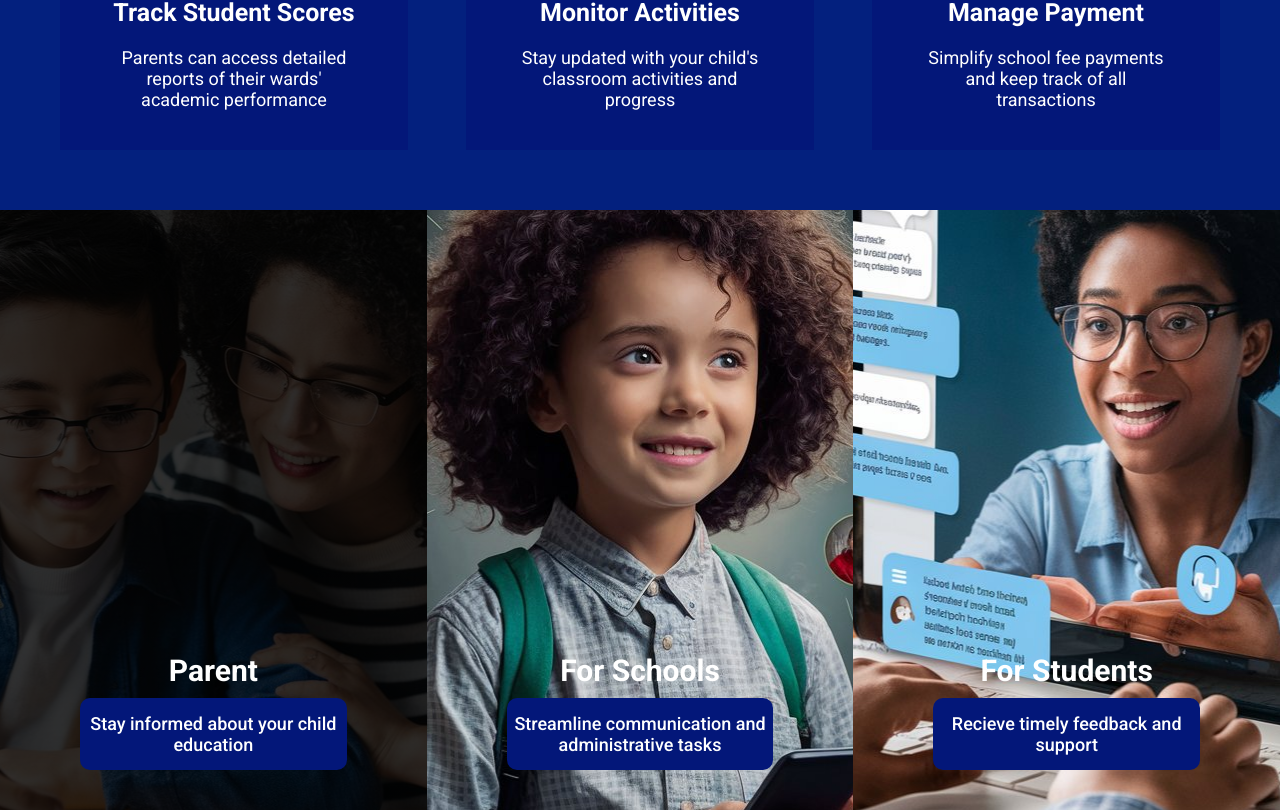
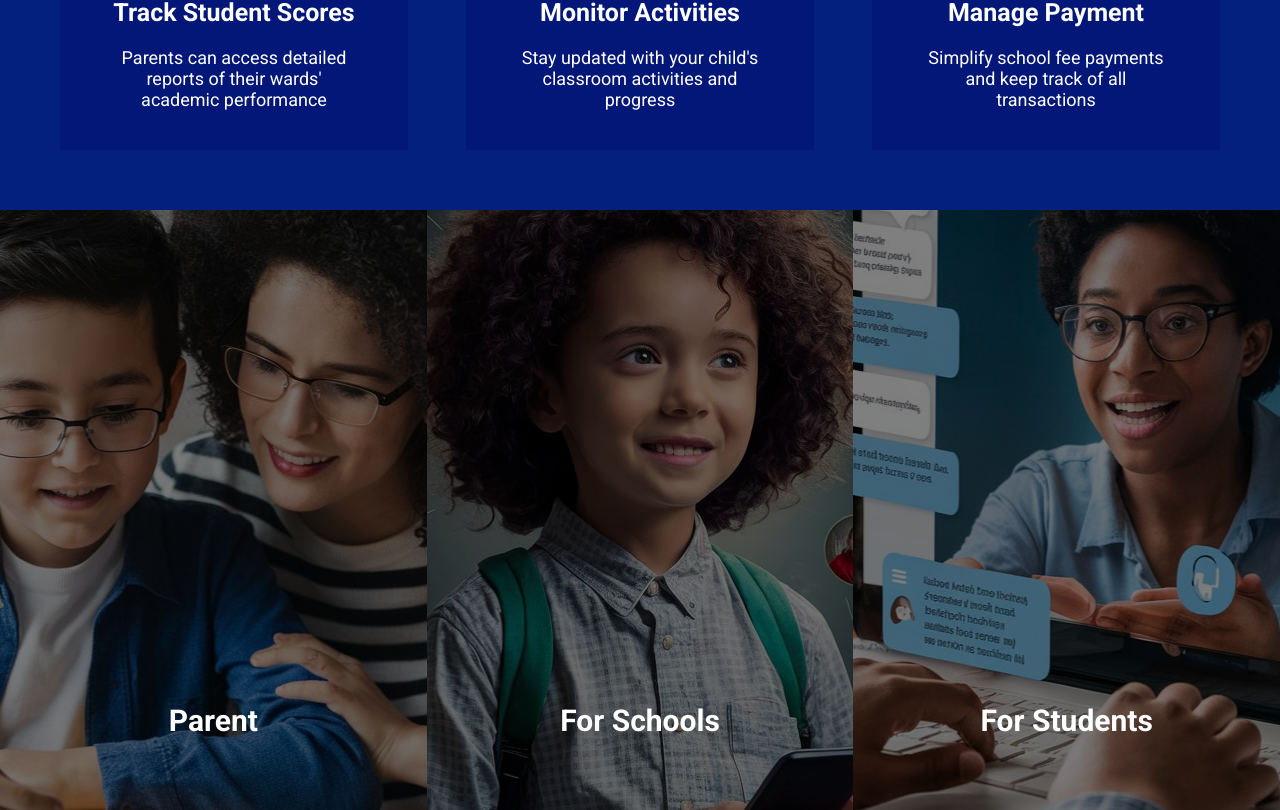
Before and after one commit to Orisabiyi/2meuru, a React (Vite) app: page / in a window 1280 px wide. Shown: the part 1279-2089 px from the top of the page. Built offline with nearby package versions, Linux system fonts and the light colour scheme.

Commit message:
add animation to benefit card

```diff
--- a/src/components/Benefits.module.css
+++ b/src/components/Benefits.module.css
@@ -3,6 +3,8 @@
   display: flex;
   align-items: stretch;
   justify-content: center;
+  overflow: hidden;
+  cursor: pointer;
 }
 
 .benefit div {
@@ -23,22 +25,33 @@
 .benefit div:nth-of-type(1) {
   background: linear-gradient(
       to right,
-      rgba(0, 0, 0, 0.801),
-      rgba(0, 0, 0, 0.801)
+      rgba(0, 0, 0, 0.501),
+      rgba(0, 0, 0, 0.501)
     ),
     url(/images/parent.jpeg) no-repeat center;
 }
 
 .benefit div:nth-of-type(2) {
-  background: url(/images/comms.jpeg) no-repeat center;
+  background: linear-gradient(
+      to right,
+      rgba(0, 0, 0, 0.501),
+      rgba(0, 0, 0, 0.501)
+    ),
+    url(/images/comms.jpeg) no-repeat center;
 }
 
 .benefit div:nth-of-type(3) {
-  background: url(/images/feddback.jpeg) no-repeat center;
+  background: linear-gradient(
+      to right,
+      rgba(0, 0, 0, 0.501),
+      rgba(0, 0, 0, 0.501)
+    ),
+    url(/images/feddback.jpeg) no-repeat center;
 }
 
 .benefit h3 {
   font-size: 3rem;
+  transform: translateY(5rem);
 }
 
 .benefit p {
@@ -47,4 +60,23 @@
   background: #031779;
   padding: 1.5rem 0;
   border-radius: 1rem;
+  transform: translateY(15rem);
 }
+
+.benefit div:nth-of-type(1):hover p,
+.benefit div:nth-of-type(1):hover h3 {
+  transform: translatey(0rem);
+  transition: all 1s;
+}
+
+.benefit div:nth-of-type(2):hover p,
+.benefit div:nth-of-type(2):hover h3 {
+  transform: translatey(0rem);
+  transition: all 1s;
+}
+
+.benefit div:nth-of-type(3):hover p,
+.benefit div:nth-of-type(3):hover h3 {
+  transform: translatey(0rem);
+  transition: all 1s;
+}
```
